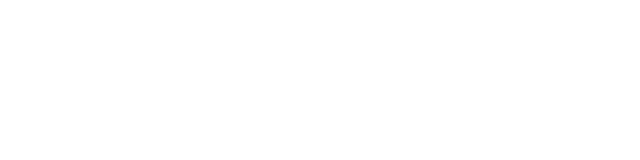
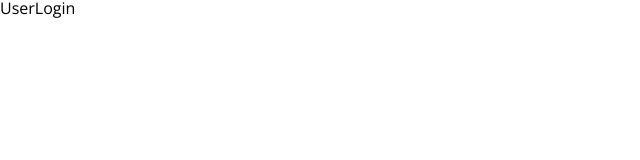
Before and after one commit to MonoliYoda/charity-website, a React (Create React App) app: page /login in a window 1280 px wide. Before the commit this address had no page. Shown: the top 160 px of the page, without its empty margins (0-640 px from the left). Built offline with nearby package versions, Linux system fonts and the light colour scheme.

Commit message:
Created an empty login component and route

```diff
--- a/src/components/App.js
+++ b/src/components/App.js
@@ -1,12 +1,14 @@
 import { BrowserRouter, Route, Routes } from "react-router-dom";
 import "./App.scss";
 import Home from "./Home";
+import UserLogin from "./UserLogin/UserLogin";
 
 function App() {
   return (
     <BrowserRouter>
       <Routes>
         <Route path="/" element={<Home />}></Route>
+        <Route path="/login" element={<UserLogin />}></Route>
       </Routes>
     </BrowserRouter>
   );
--- /dev/null
+++ b/src/components/UserLogin/UserLogin.js
@@ -0,0 +1,5 @@
+import React from "react";
+
+export default function UserLogin() {
+  return <div>UserLogin</div>;
+}
```
